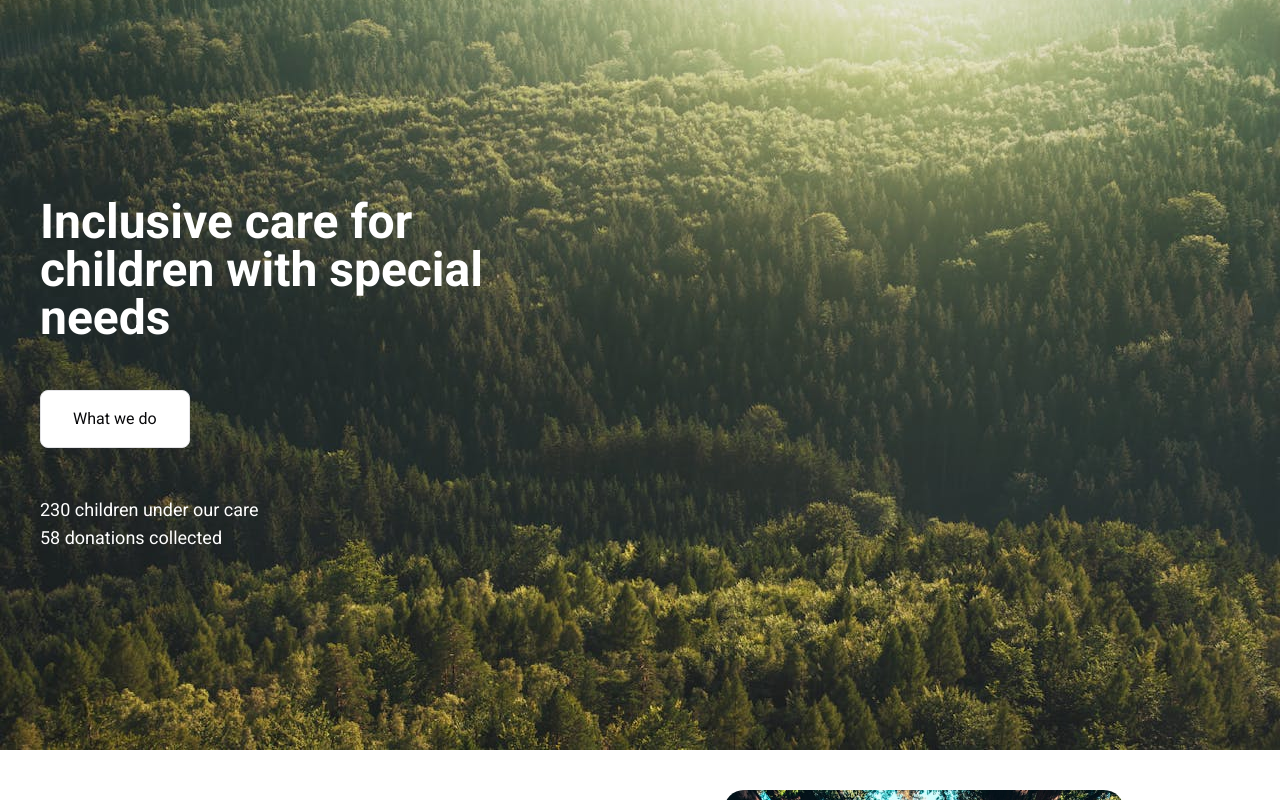
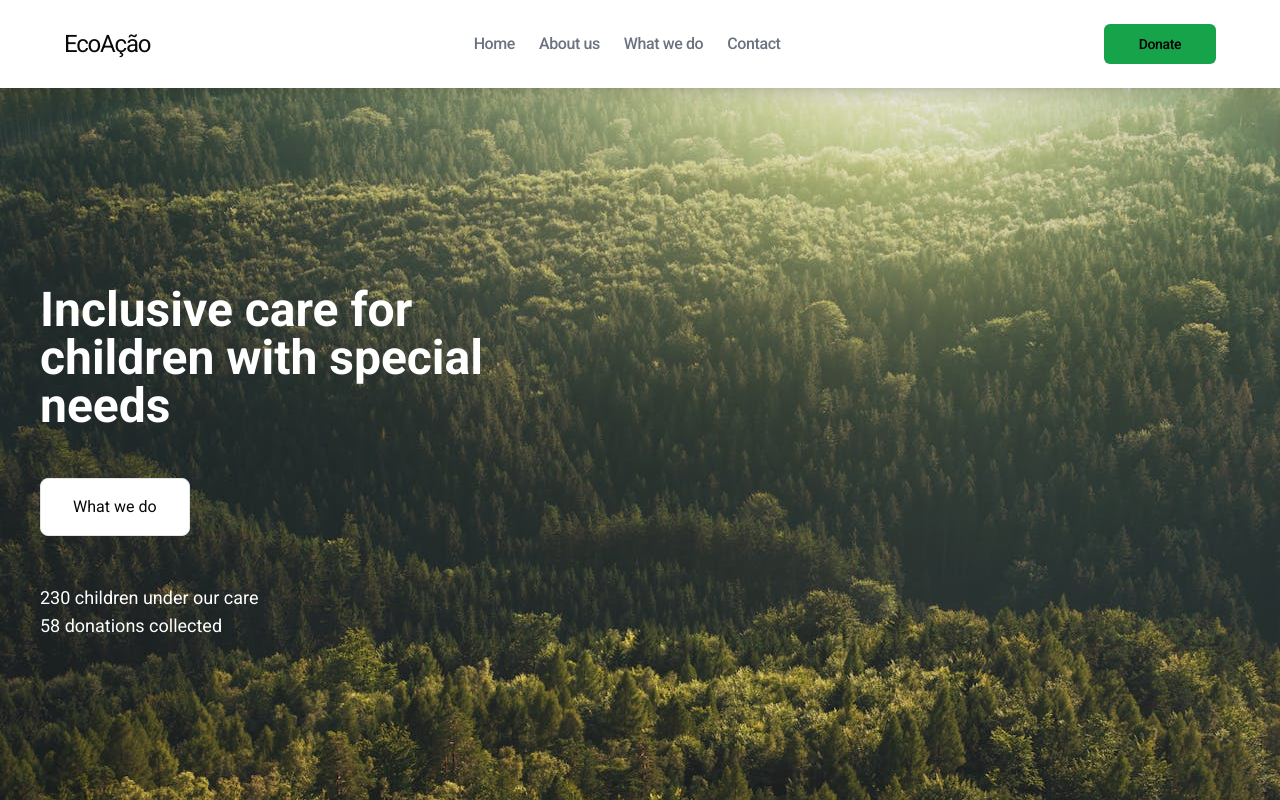
Before and after one commit to reggidev/ecoacao, a React (Vite) app: page / in a window 1280 px wide. Shown: the top 800 px of the page. Built offline with nearby package versions, Linux system fonts and the light colour scheme.

Commit message:
feat: add header component

```diff
--- a/src/App.tsx
+++ b/src/App.tsx
@@ -1,10 +1,12 @@
 import { Contribute } from './sections/contribute'
+import { Header } from './sections/header'
 import { Hero } from './sections/hero'
 import { KnowAboutUs } from './sections/know-about-us'
 
 export function App() {
   return (
     <>
+      <Header />
       <Hero />
       <KnowAboutUs />
       <Contribute />
--- /dev/null
+++ b/src/sections/header.tsx
@@ -0,0 +1,103 @@
+import { MenuIcon } from 'lucide-react'
+
+import { Button } from '@/components/ui/button'
+import {
+  Sheet,
+  SheetClose,
+  SheetContent,
+  SheetHeader,
+  SheetTitle,
+  SheetTrigger,
+} from '@/components/ui/sheet'
+
+const navLinks = [
+  {
+    id: 1,
+    title: 'Home',
+    href: '#',
+  },
+  {
+    id: 2,
+    title: 'About us',
+    href: '#',
+  },
+  {
+    id: 3,
+    title: 'What we do',
+    href: '#',
+  },
+  {
+    id: 4,
+    title: 'Contact',
+    href: '#',
+  },
+]
+
+export function Header() {
+  return (
+    <header className="sticky left-0 top-0 z-50 bg-white px-8 py-6 shadow-lg lg:px-16">
+      <div className="mx-auto flex max-w-7xl items-center justify-between">
+        <a href="/" className="cursor-pointer text-2xl tracking-tighter">
+          <span>EcoAção</span>
+        </a>
+
+        {/* DESKTOP NAVBAR */}
+        <div className="hidden lg:flex">
+          <ul className="flex items-center gap-6 font-medium tracking-tight text-gray-500">
+            {navLinks.map((link) => (
+              <li key={link.id} className="cursor-pointer hover:text-primary">
+                <a href={link.href}>{link.title}</a>
+              </li>
+            ))}
+          </ul>
+        </div>
+        <div className="hidden lg:flex">
+          <a href="#">
+            <Button className="w-28 text-sm tracking-tight text-black">
+              Donate
+            </Button>
+          </a>
+        </div>
+
+        {/* MOBILE NAVBAR */}
+        <div className="lg:hidden">
+          <Sheet>
+            <SheetTrigger asChild>
+              <Button size="icon">
+                <span className="sr-only">Abrir menu de navegação</span>
+                <MenuIcon size={18} />
+              </Button>
+            </SheetTrigger>
+            <SheetContent>
+              <SheetHeader>
+                <SheetTitle>Menu</SheetTitle>
+              </SheetHeader>
+              <div className="grid gap-4 py-4">
+                {navLinks.map((link) => (
+                  <div key={link.id} className="items-center gap-4">
+                    <SheetClose asChild>
+                      <Button
+                        variant="ghost"
+                        className="w-full text-sm font-semibold uppercase tracking-tight hover:bg-primary"
+                        asChild
+                      >
+                        <a href={link.href} className="text-right">
+                          {link.title}
+                        </a>
+                      </Button>
+                    </SheetClose>
+                  </div>
+                ))}
+              </div>
+              <a href="#">
+                <Button className="w-full text-sm font-semibold uppercase tracking-tight text-black">
+                  Donate
+                </Button>
+              </a>
+            </SheetContent>
+          </Sheet>
+        </div>
+      </div>
+    </header>
+  )
+}
```
